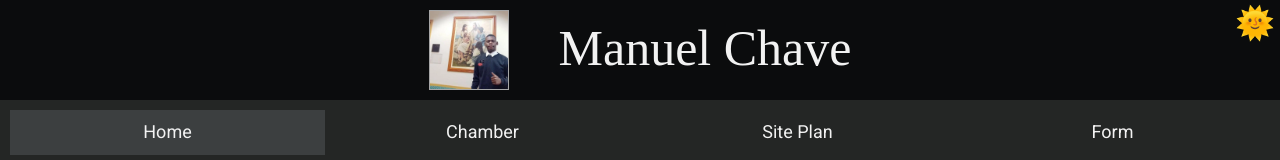
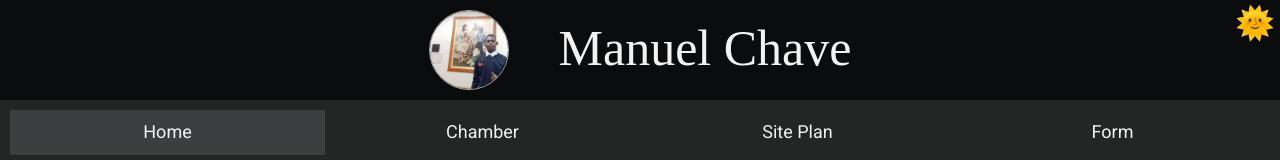
Before and after one commit to ManuelChave1/wdd230, a plain HTML site: page index.html in a window 1280 px wide. Shown: the top 160 px of the page. Drawn offline with nearby package versions, Linux system fonts and the light colour scheme.

Commit message:
fixed the header img ration problem

```diff
--- a/styles/base.css
+++ b/styles/base.css
@@ -32,10 +32,12 @@ body{
 
  }
 
-header>img{
-    border: 1px solid #A6A6A6 ;
+ header > img {
+    border: 1px solid #A6A6A6;
     width: 80px;
-    height: auto;
+    height: 80px;
+    object-fit: cover;
+    border-radius: 50%;
     justify-items: center;
 }
 
```
